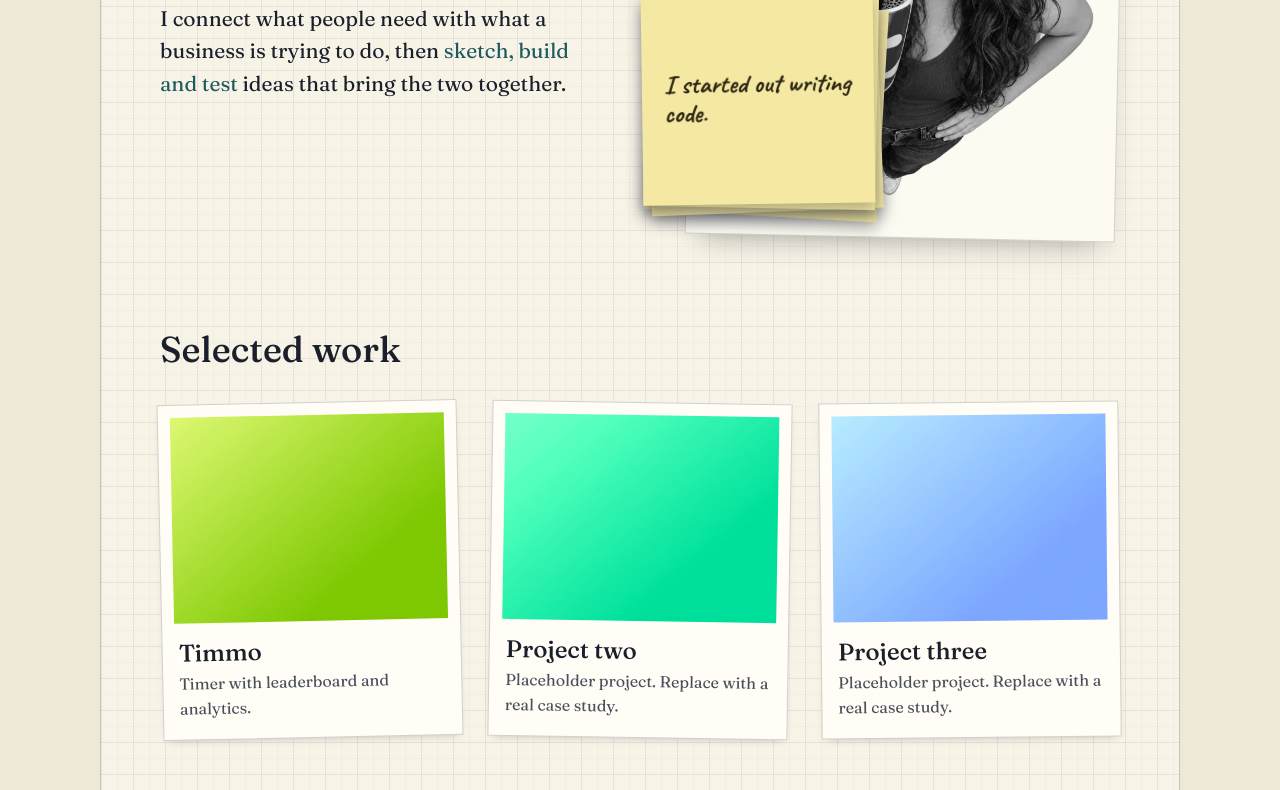
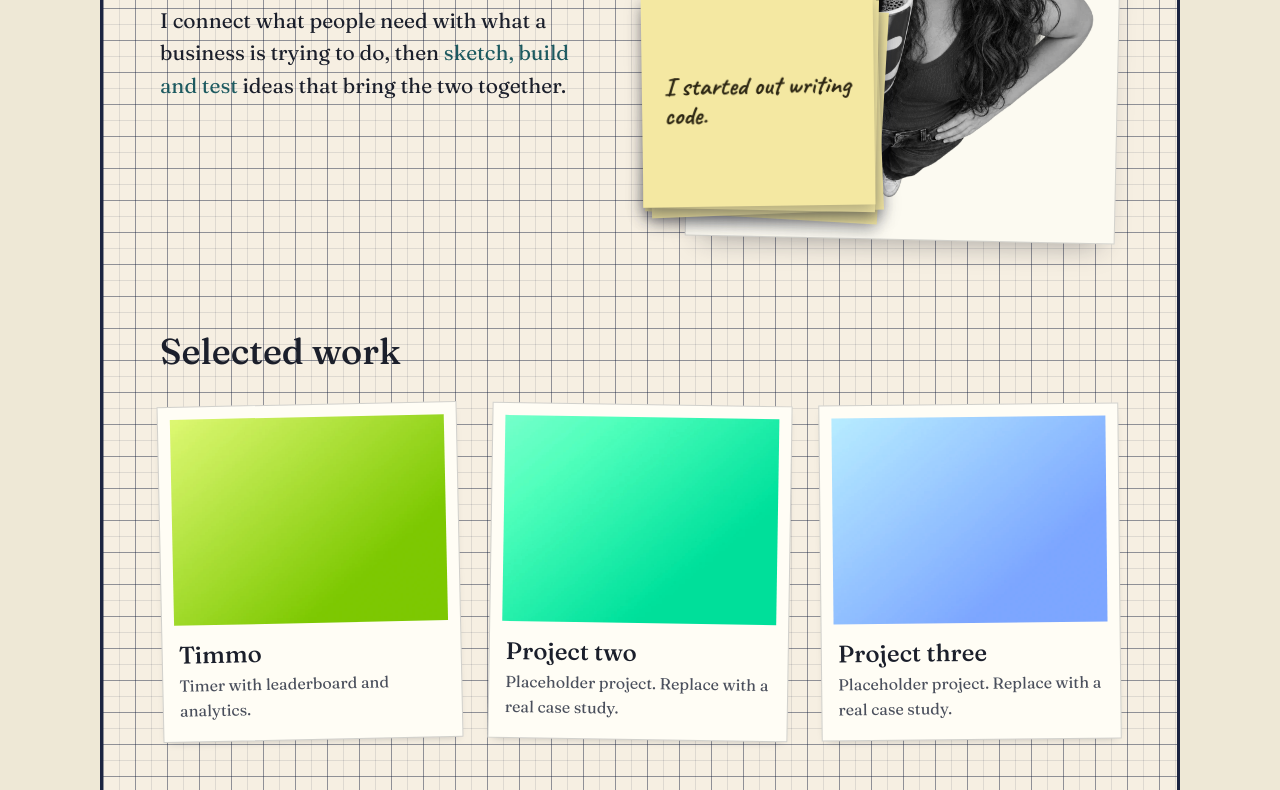
Before and after one commit to kirtigupta2/portfolio, a plain HTML site: page index.html in a window 1280 px wide. Shown: the part 395-1185 px from the top of the page. Drawn offline with Linux system fonts and the light colour scheme.

Commit message:
Restore the stronger graph-paper grid
Co-Authored-By: Claude Sonnet 5.5 <noreply@anthropic.com>
Claude-Session: https://claude.ai/code/session_01MxocEwXRfH6usBrNkY7M5M

```diff
--- a/styles.css
+++ b/styles.css
@@ -27,16 +27,16 @@ a { color: inherit; }
 .toast { position: fixed; left: 50%; bottom: 28px; transform: translate(-50%, 20px); background: var(--ink); color: #fff; padding: 10px 18px; border-radius: 8px; font-size: 15px; opacity: 0; pointer-events: none; transition: .25s; z-index: 300; }
 .toast.show { opacity: 1; transform: translate(-50%, 0); }
 
-/* ---------- Grid paper (kept light so content stays readable) ---------- */
+/* ---------- Grid paper ---------- */
 .paper {
   margin: 80px 100px 40px;
-  border: 1.5px solid rgba(27,31,43,.22);
-  background-color: var(--ivory);
+  border: 3px solid #1b2440;
+  background-color: #f6efe2;
   background-image:
-    linear-gradient(rgba(27,31,43,.055) 1px, transparent 1px),
-    linear-gradient(90deg, rgba(27,31,43,.055) 1px, transparent 1px),
-    linear-gradient(rgba(27,31,43,.025) 1px, transparent 1px),
-    linear-gradient(90deg, rgba(27,31,43,.025) 1px, transparent 1px);
+    linear-gradient(rgba(27,36,64,.4) 1.5px, transparent 1.5px),
+    linear-gradient(90deg, rgba(27,36,64,.4) 1.5px, transparent 1.5px),
+    linear-gradient(rgba(27,36,64,.11) 1px, transparent 1px),
+    linear-gradient(90deg, rgba(27,36,64,.11) 1px, transparent 1px);
   background-size: 32px 32px, 32px 32px, 16px 16px, 16px 16px;
   min-height: calc(100vh - 120px);
 }
```
